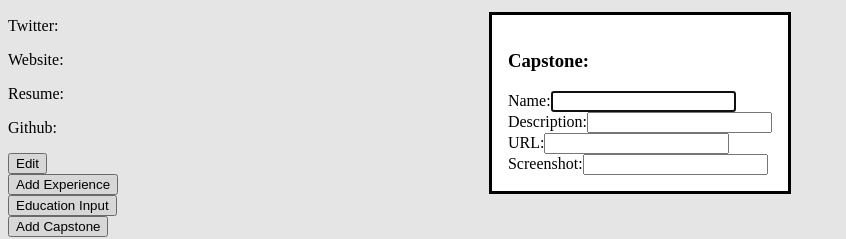
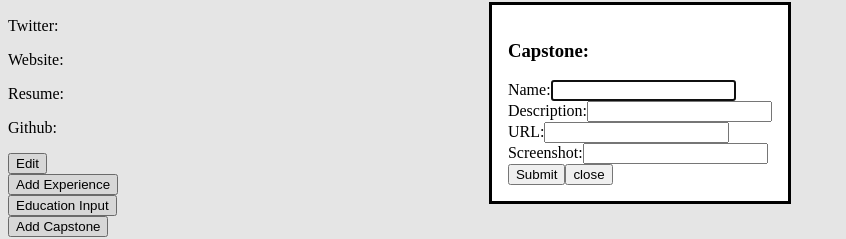
Before and after one commit to zackartborges/student_portal_project, a Vue app: page /profile in a window 1280 px wide. Both pictures are taken after a click on the button "Add Capstone". Shown: the part 297-536 px from the top of the page, without its empty margins (0-846 px from the left). Built offline with nearby package versions, Linux system fonts and the light colour scheme; no server answers.

Commit message:
adds submit button and close button for createcapstone modal

```diff
--- a/src/views/Profile.vue
+++ b/src/views/Profile.vue
@@ -146,7 +146,7 @@
       <button v-on:click="createCapstoneWindow">Add Capstone</button>
       <dialog id="create-capstone-window">
         <h3>Capstone:</h3>
-        <form v-on:submit.prevent="createCapstone()">
+        <form method="dialog">
           <div class="form-group">
             <label>Name:</label>
             <input type="text" class="form-control" v-model="name" />
@@ -163,6 +163,8 @@
             <label>Screenshot:</label>
             <input type="text" class="form-control" v-model="screenshot" />
           </div>
+          <button v-on:click="createCapstone()">Submit</button>
+          <button>close</button>
         </form>
       </dialog>
     </div>
@@ -239,9 +241,9 @@ export default {
         screenshot: this.screenshot,
       };
       axios
-        .post("/api/profile/" + this.student.id, params)
+        .post("/api/capstone/" + this.student.id, params)
         .then(() => {
-          this.$router.push("/profile");
+          // this.$router.push("/profile");
         })
         .catch((error) => console.log(error.response));
     },
@@ -254,14 +256,14 @@ export default {
         screenshot: capstone.screenshot,
       };
       axios
-        .patch("/api/students/" + this.student.id, params)
+        .patch("/api/capstone/" + this.student.id, params)
         .then(() => {
           // this.$router.push("/capstones/" + this.capstone.id);
         })
         .catch((error) => console.log(error.response));
     },
     destroyCapstone: function (capstone) {
-      axios.delete("/api/students/" + capstone.id).then(() => {
+      axios.delete("/api/capstone/" + capstone.id).then(() => {
         console.log("Destroyed");
         // this.$router.push("/students");
       });
```
